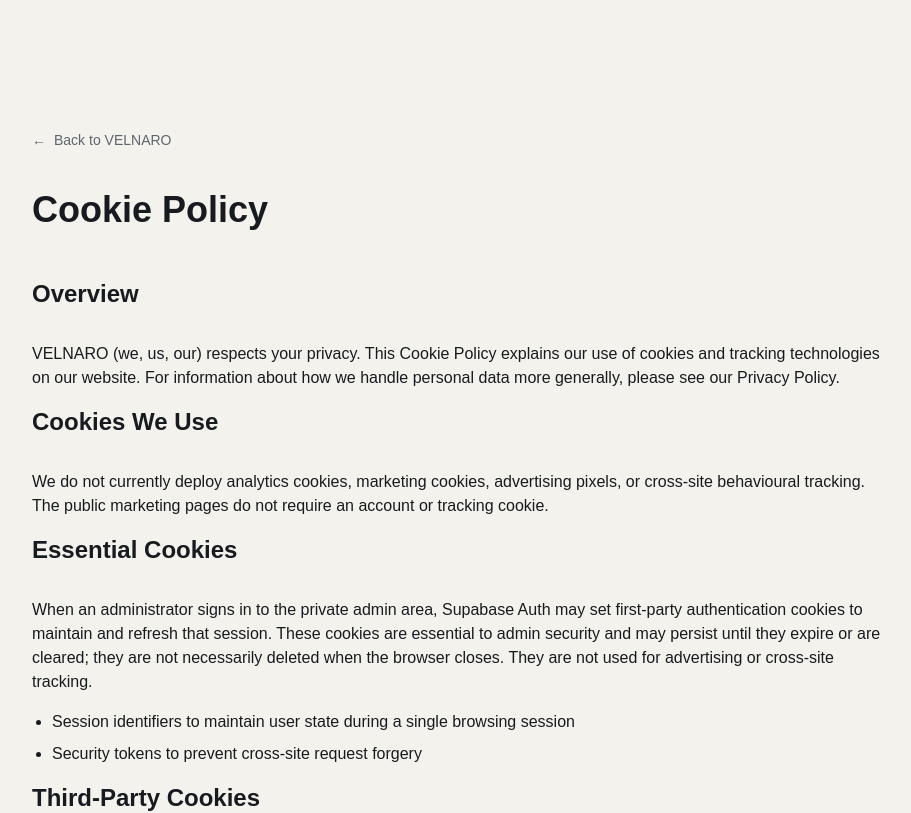
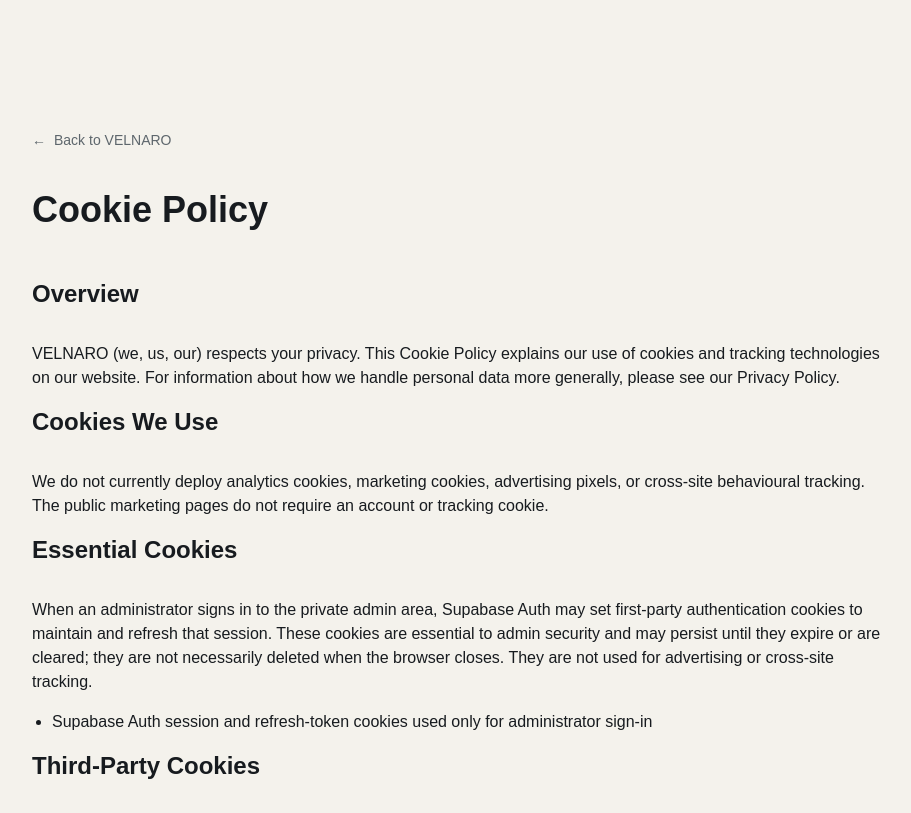
Before and after one commit to devtalish/velnaro-web, a Next.js app: page /cookie-policy in a window 1280 px wide. Shown: the top 813 px of the page, without its empty margins (176-1087 px from the left). Built offline with nearby package versions, Linux system fonts and the light colour scheme; no server answers; a web font is replaced by a local one.

Commit message:
Clarify essential authentication cookies

```diff
--- a/app/cookie-policy/page.tsx
+++ b/app/cookie-policy/page.tsx
@@ -65,8 +65,7 @@ export default function CookiePolicy(): React.ReactElement {
           When an administrator signs in to the private admin area, Supabase Auth may set first-party authentication cookies to maintain and refresh that session. These cookies are essential to admin security and may persist until they expire or are cleared; they are not necessarily deleted when the browser closes. They are not used for advertising or cross-site tracking.
         </p>
         <ul className="list-disc pl-5 mb-4">
-          <li className="mb-2">Session identifiers to maintain user state during a single browsing session</li>
-          <li className="mb-2">Security tokens to prevent cross-site request forgery</li>
+          <li className="mb-2">Supabase Auth session and refresh-token cookies used only for administrator sign-in</li>
         </ul>
 
         <h2 className="text-2xl font-semibold text-graphite mb-8">Third-Party Cookies</h2>
```
